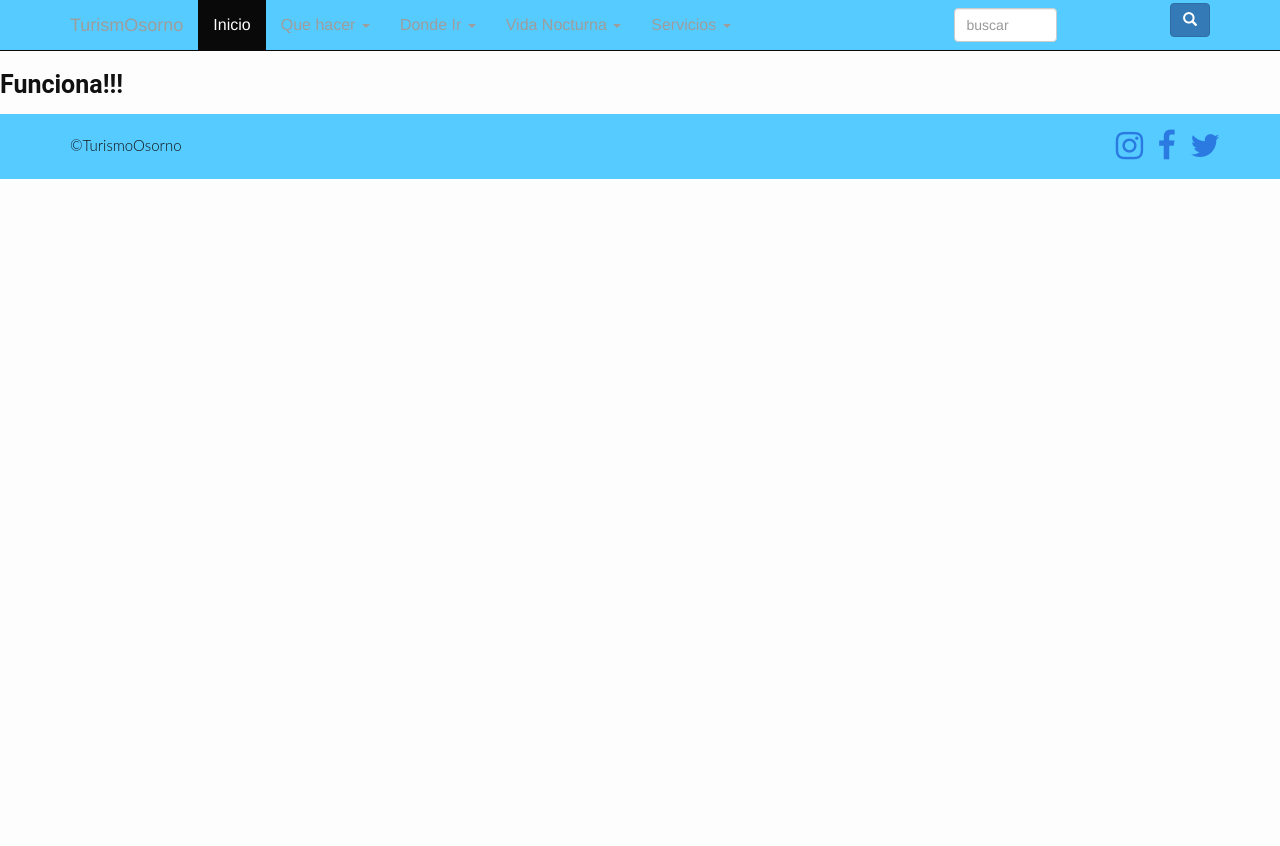
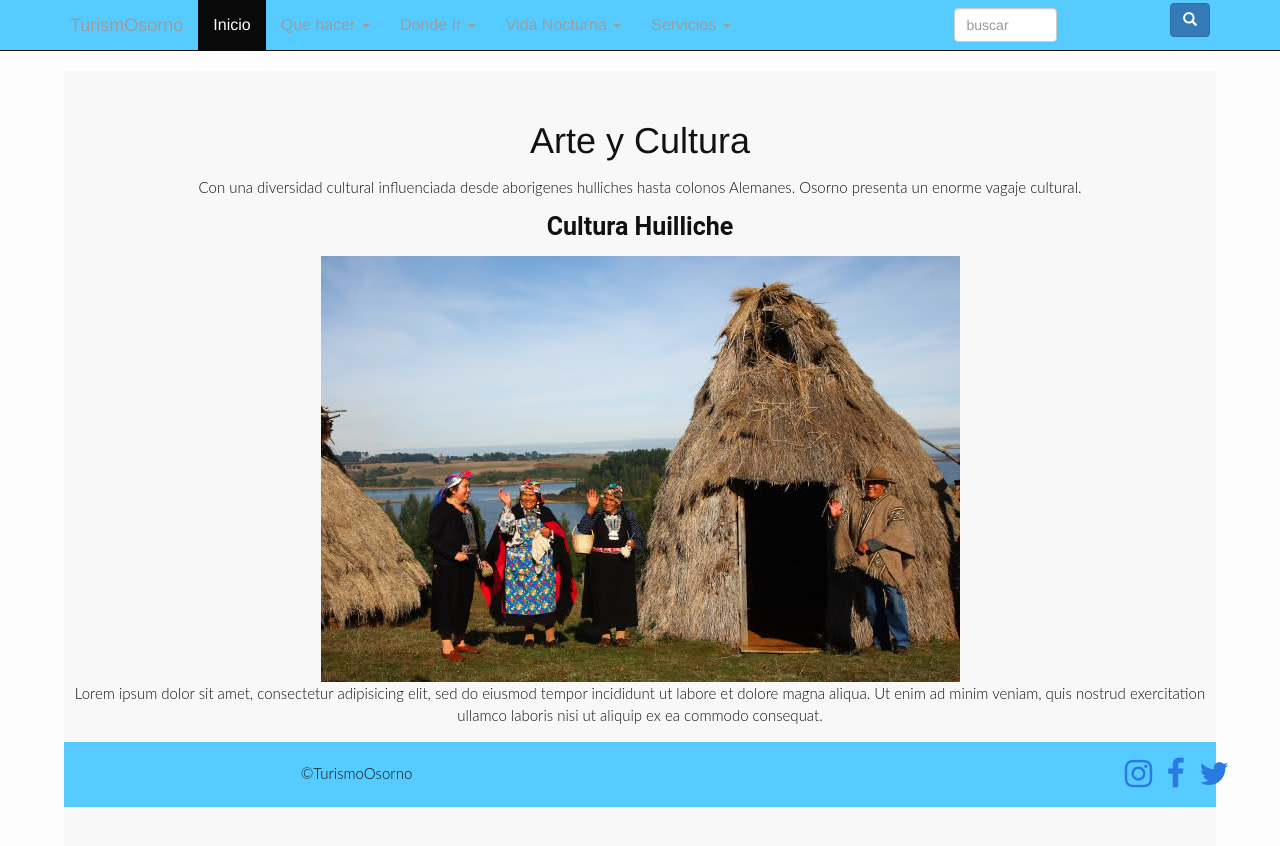
Before and after one commit to JavoFrola/turismosorno, a Jekyll site: the page built from artecultura.html, in a window 1280 px wide. Shown: the top 846 px of the page. Built offline with Jekyll 4.4.1, drawn with Linux system fonts in a browser that asks for light colours; nearby versions of some CDN libraries.

Commit message:
beginning arte cultura with huilliches

```diff
--- a/_includes/artecultura.html
+++ b/_includes/artecultura.html
@@ -1,2 +1,13 @@
+<section class="wraping">
+	<h1>Arte y Cultura</h1>
+	<p class="intro-cultura">Con una diversidad cultural influenciada desde aborigenes hulliches hasta colonos Alemanes. Osorno presenta un enorme vagaje cultural.</p>
+	<section class="huilliches">
+	<!--Hacer un parallax con imagen titulo centrado y parrafo-->
+	<h2>Cultura Huilliche</h2>
+	<img src="{{site.baseurl}}/assets/img/arte-cultura/huilliches.jpg" alt="Huilliches">
+	<p>Lorem ipsum dolor sit amet, consectetur adipisicing elit, sed do eiusmod
+	tempor incididunt ut labore et dolore magna aliqua. Ut enim ad minim veniam,
+	quis nostrud exercitation ullamco laboris nisi ut aliquip ex ea commodo
+	consequat.
 
-<h2> Funciona!!!</h2>
+</div>
```
Also changed, not shown: assets/img/arte-cultura/huilliches.jpg (added).
